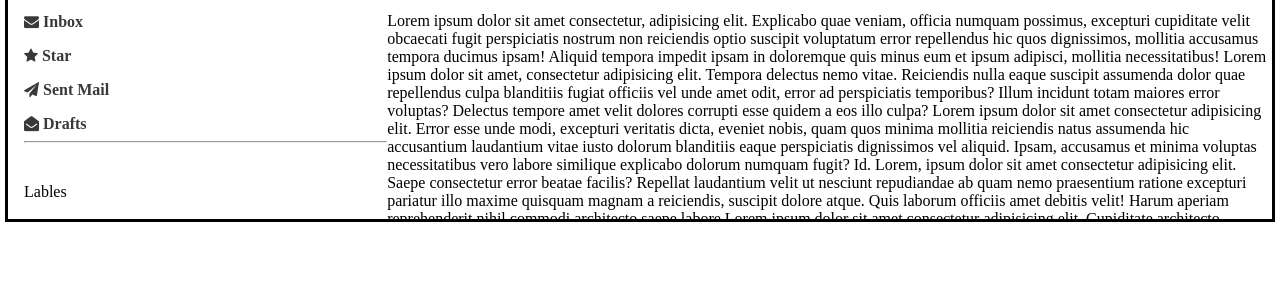
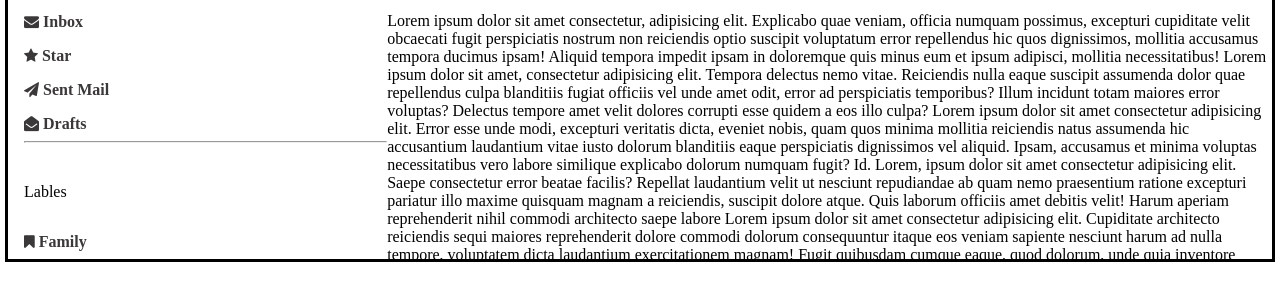
Before and after one commit to nikk422/Demo-EMail, a plain HTML site: page index.html in a window 1280 px wide. Shown: the part 72-370 px from the top of the page. Drawn offline with Linux system fonts and the light colour scheme.

Commit message:
Update style.css

```diff
--- a/style.css
+++ b/style.css
@@ -6,7 +6,7 @@ body{
     display: grid;
     grid-template-columns: 30% 70% ;
     width: 100%;
-    height: 35vh;
+    height: 40vh;
     border: 3px solid black;
 }
 #side-head{
```
